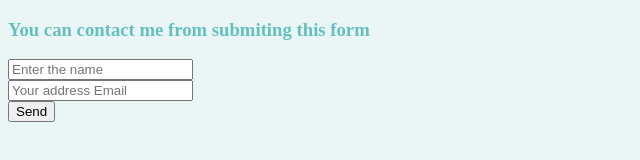
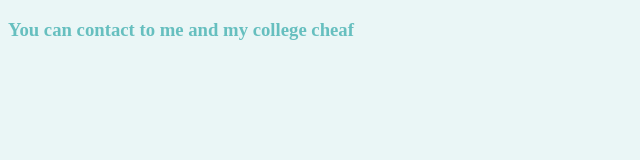
Before and after one commit to Masterpiece-105/CV, a plain HTML site: page contactus.html in a window 1280 px wide. Shown: the whole page, without its empty margins (0-640 px from the left). Drawn offline with Linux system fonts and the light colour scheme.

Commit message:
Update contactus.html

```diff
--- a/contactus.html
+++ b/contactus.html
@@ -9,16 +9,8 @@
     <title>contact us</title>
 </head>
 <body>
-    <h3>You can contact me from submiting this form</h3>
+    <h3>You can contact to me and my college cheaf</h3>
 
-    <form action="https://formsubmit.co/sy907219@gmail.com" method="post">
-         <input type="hidden" name="_next" value="https://yourdomain.co/thankyou.html">       <!-- // By default, after submittin a form the user is shown the FormSubmit "Thank You " page. You can provide an alternative URL for "Thank You page" -->
-         <input type="hidden" name="_captch" value="false">                <!--  // Disable reCAPTCHA _captcha -->
-         <input type="hidden" name="_autoresponse" value="Your custom message"> <!--// _autoresponse -->
-         <!-- <input type="hidden" name="_template" value="box">   // Tamplate -->
-        <input type = "text" name="name" placeholder="Enter the name"><br>
-        <input type = "email" name="email" placeholder = "Your address Email"><br>
-        <button type="submit">Send</button>
-    </form>
+
 </body>
 </html>
```
